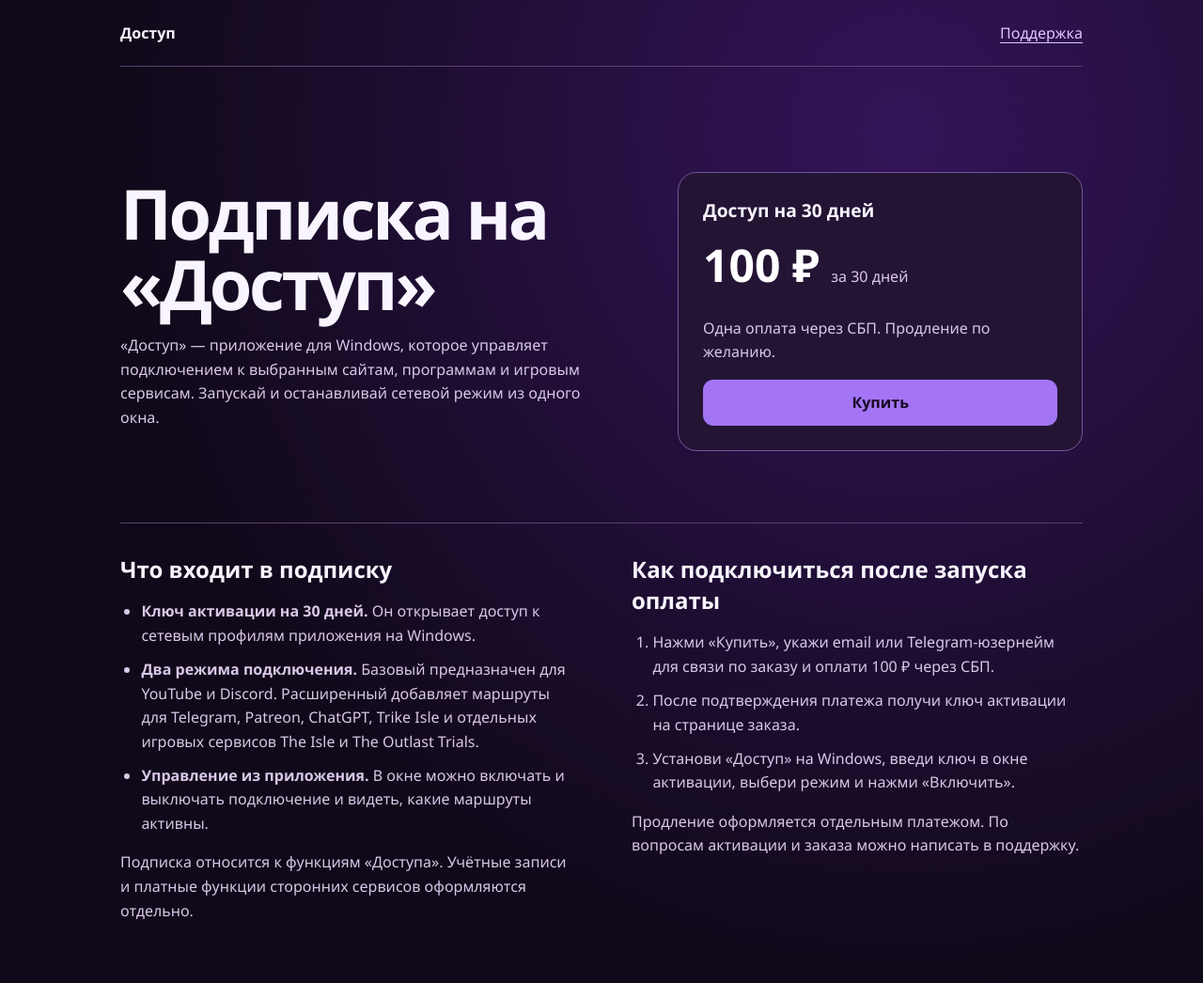
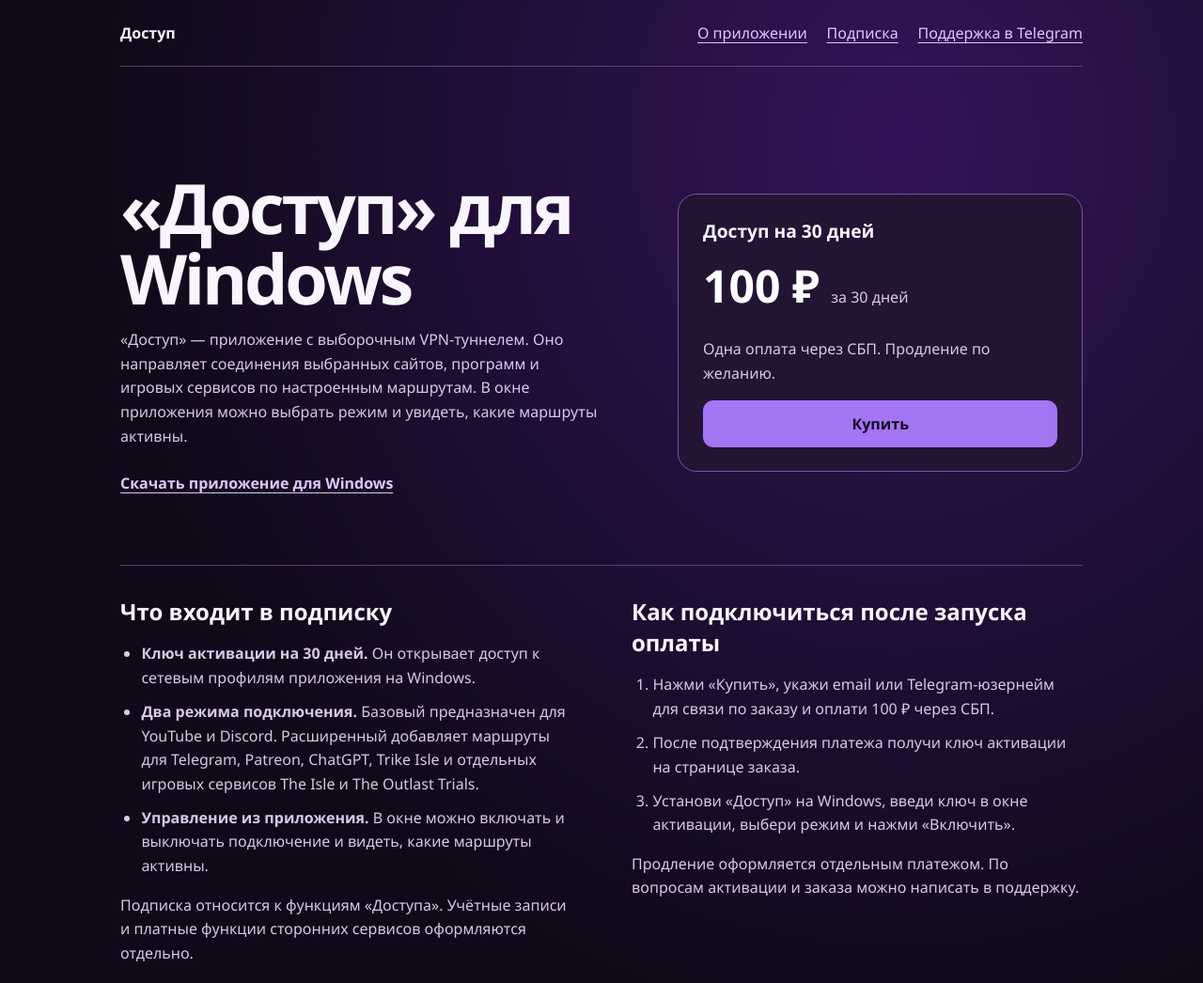
Before and after one commit to nubik1234/UnlockerDiscord_YT, a plain HTML site: page index.html in a window 1280 px wide. Shown: the top 1046 px of the page at 94% size. Drawn offline with Linux system fonts and the light colour scheme.

Commit message:
Make Windows product and downloads visible

```diff
--- a/index.html
+++ b/index.html
@@ -21,6 +21,8 @@
   button { font: inherit; font-weight: 700; border: 0; padding: .85rem 1.3rem; border-radius: .7rem; cursor: pointer; background: #a375f5; color: #160921; }
   .plan button { width: 100%; }
   a { color: #e1c7ff; text-underline-offset: .25em; }
+  header nav { display: flex; flex-wrap: wrap; gap: .6rem 1.3rem; }
+  .download { display: inline-block; margin-top: .6rem; font-weight: 700; }
   :focus-visible { outline: 2px solid #e4ceff; outline-offset: 4px; }
   footer { border-top: 1px solid #594171; color: #d9c8e8; }
   footer nav { display: flex; flex-wrap: wrap; gap: .6rem 1.4rem; }
@@ -36,11 +38,12 @@
   .details li + li { margin-top: .65rem; }
   @media (max-width: 44rem) { main, .details { grid-template-columns: 1fr; } }
 </style>
-<header><strong>Доступ</strong><a href="https://t.me/NubikVibeDostupSupportBot">Поддержка</a></header>
+<header><strong>Доступ</strong><nav aria-label="Навигация"><a href="#product">О приложении</a><a href="#tariff">Подписка</a><a href="https://t.me/NubikVibeDostupSupportBot">Поддержка в Telegram</a></nav></header>
 <main>
-  <section>
-    <h1>Подписка на «Доступ»</h1>
-    <p>«Доступ» — приложение для Windows, которое управляет подключением к выбранным сайтам, программам и игровым сервисам. Запускай и останавливай сетевой режим из одного окна.</p>
+  <section id="product">
+    <h1>«Доступ» для Windows</h1>
+    <p>«Доступ» — приложение с выборочным VPN-туннелем. Оно направляет соединения выбранных сайтов, программ и игровых сервисов по настроенным маршрутам. В окне приложения можно выбрать режим и увидеть, какие маршруты активны.</p>
+    <a class="download" href="https://github.com/nubik1234/UnlockerDiscord_YT/releases">Скачать приложение для Windows</a>
   </section>
   <section class="plan" aria-labelledby="tariff">
     <h2 id="tariff">Доступ на 30 дней</h2>
```
